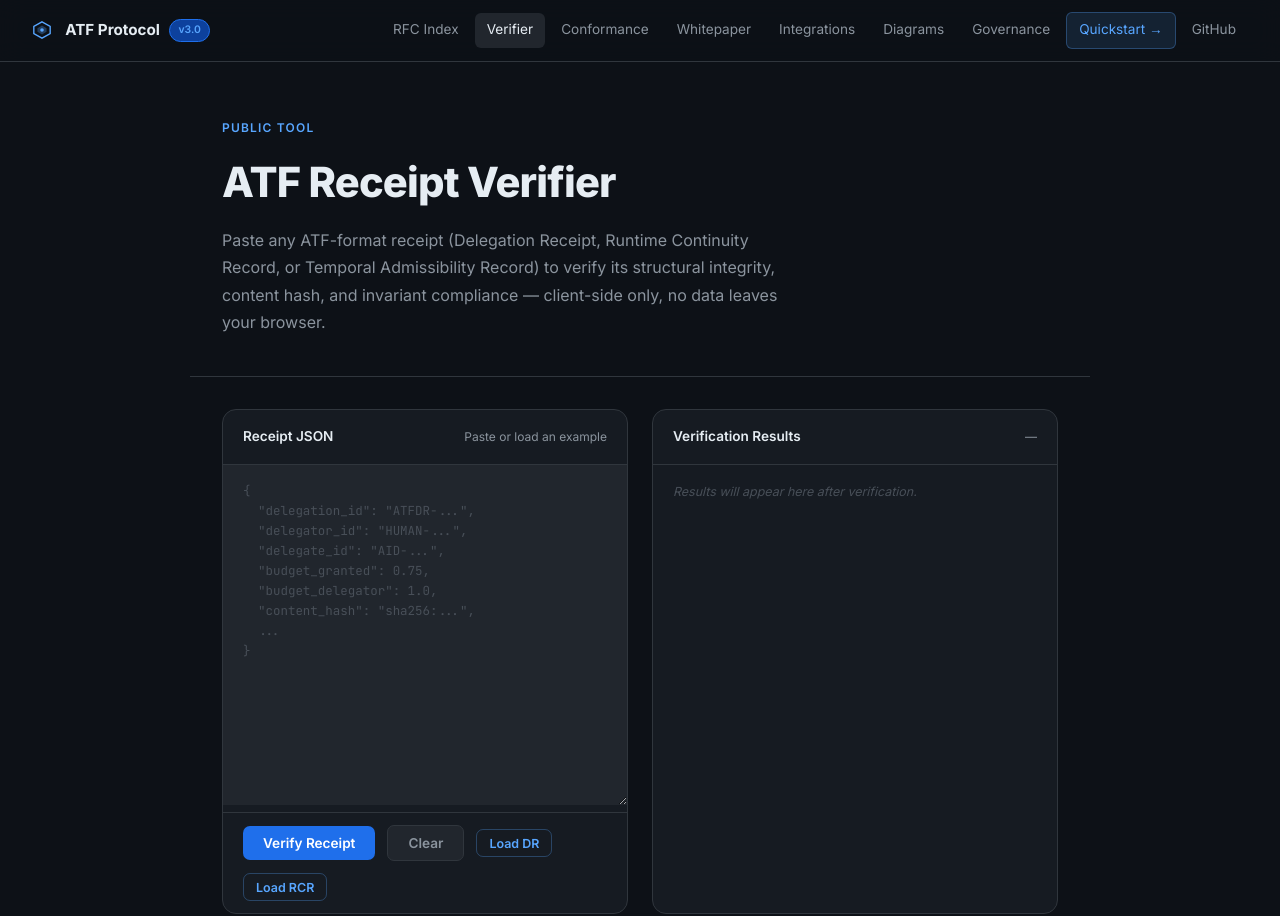
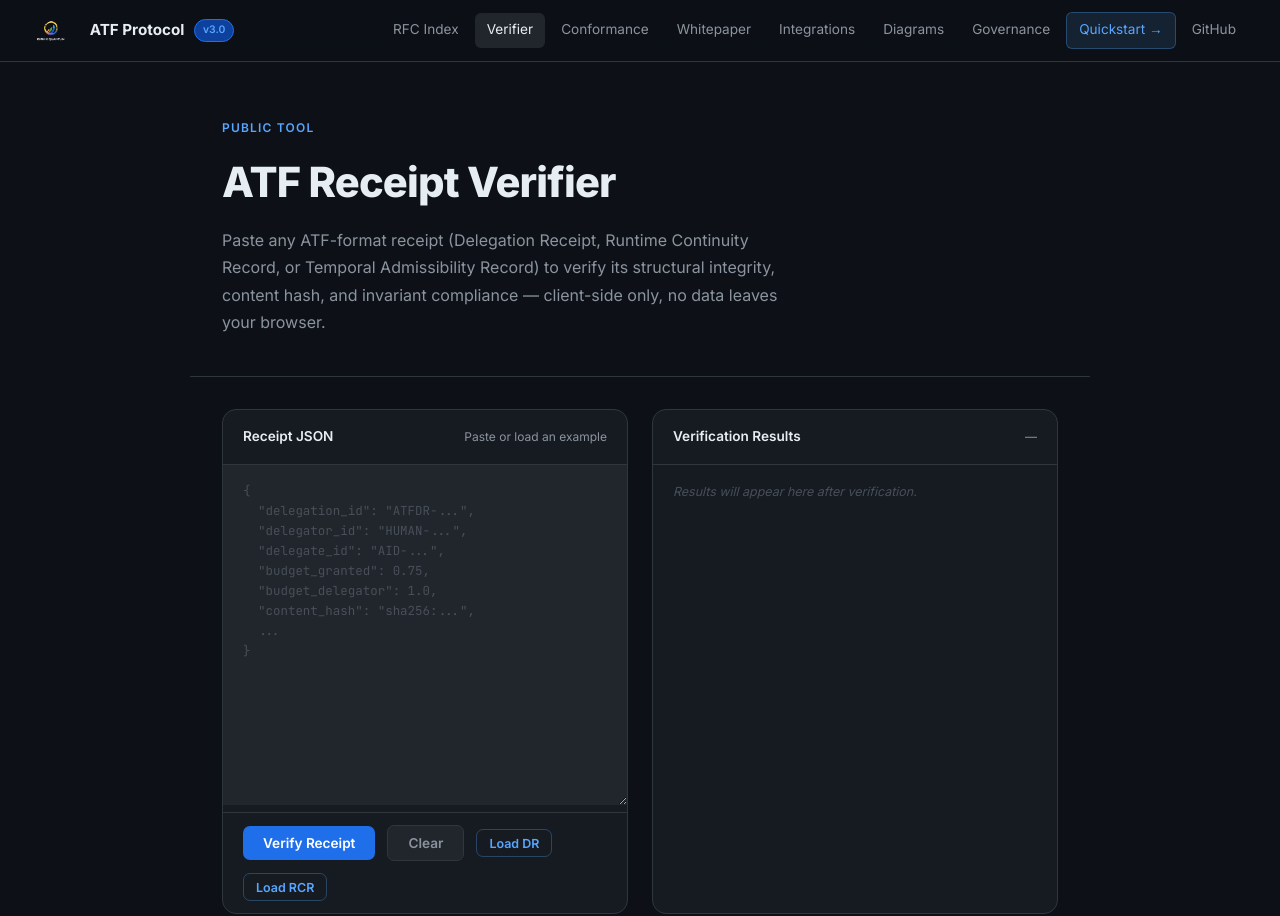
Before and after one commit to Costenho19/atf-protocol-standard, a plain HTML site: page docs/verify/index.html in a window 1280 px wide. Shown: the top 916 px of the page. Drawn offline with Linux system fonts and the light colour scheme.

Commit message:
feat(docs): add OMNIX logo to navigation bar

```diff
--- a/docs/verify/index.html
+++ b/docs/verify/index.html
@@ -75,7 +75,7 @@
   </head>
   <body>
   <nav>
-    <a class="nav-brand" href="../index.html"><svg width="20" height="20" viewBox="0 0 22 22" fill="none"><polygon points="11,2 20,7 20,15 11,20 2,15 2,7" fill="none" stroke="#58a6ff" stroke-width="1.5"/><polygon points="11,6 16,9 16,13 11,16 6,13 6,9" fill="#58a6ff" opacity=".3"/><circle cx="11" cy="11" r="2" fill="#58a6ff"/></svg>&nbsp;ATF Protocol<span class="nav-badge">v3.0</span></a>
+    <a class="nav-brand" href="../index.html"><img src="../assets/omnix-logo.png" alt="OMNIX" height="28" style="vertical-align:middle;margin-right:6px;">&nbsp;ATF Protocol<span class="nav-badge">v3.0</span></a>
     <div class="nav-links">
       <a href="../rfc/index.html">RFC Index</a>
       <a href="../verify/index.html" class="active" style="color:var(--text);background:var(--bg3)">Verifier</a>
```
